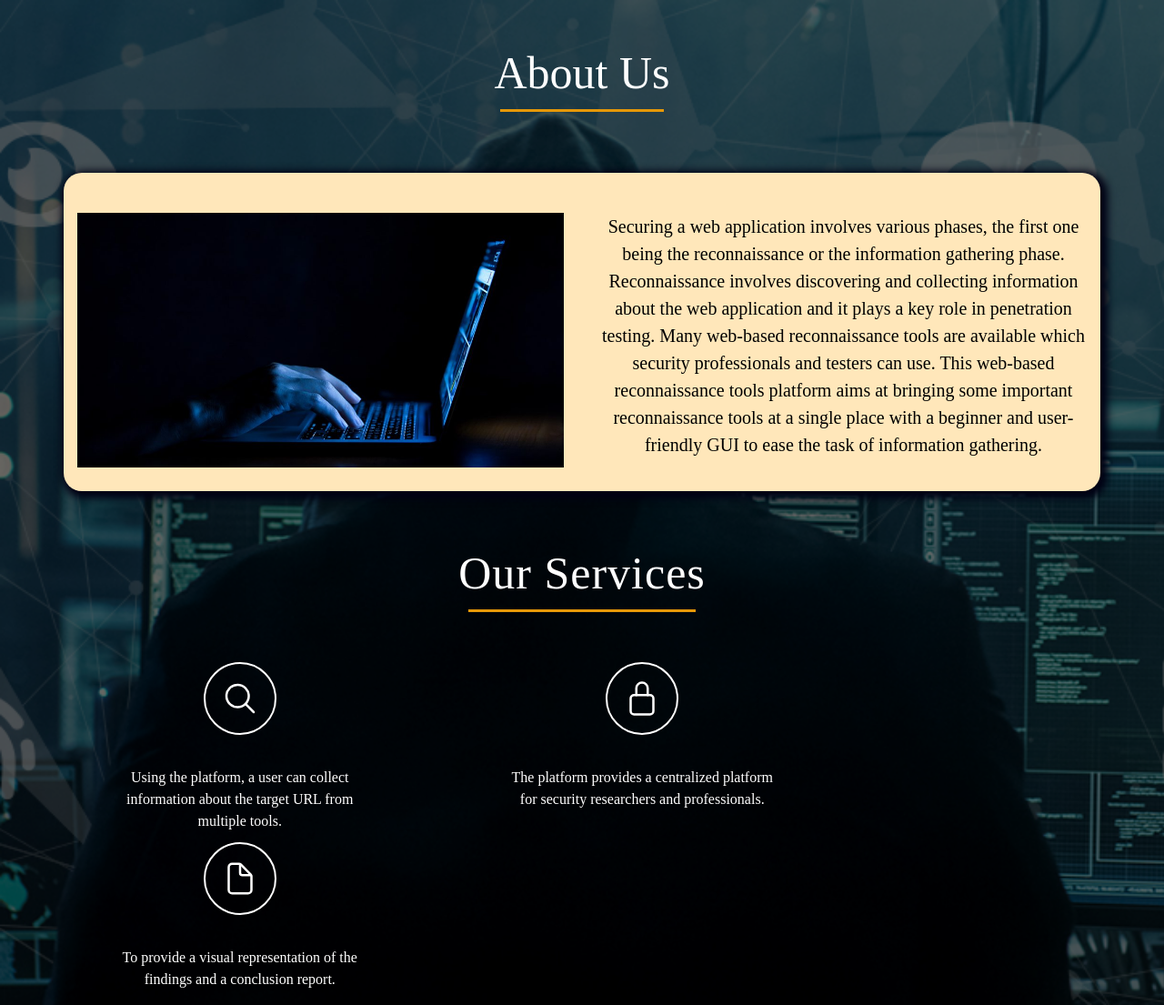
After one commit to Samyukta1909/Minor-2, a Flask app: page /About in a window 1280 px wide. The commit adds this page. Shown: the whole page at 91% size. Run offline with Flask 2, Linux system fonts and the light colour scheme.

Commit message:
about page

```diff
--- a/app.py
+++ b/app.py
@@ -52,6 +52,10 @@ def index():
 def contact():
    return render_template('contact.html')
 
+@app.route('/About',methods=["GET"])
+def about():
+   return render_template('about.html')
+
 @socketio.on('message')
 def establishConnect(msg):
     print("Connection: "+msg)
--- /dev/null
+++ b/static/css/about.css
@@ -0,0 +1,150 @@
+*{
+    margin: 0px;
+    padding: 0px;
+    box-sizing: border-box;
+    font-family: 'Times New Roman', Times, serif;
+}
+
+body{
+    background-color:#f3ebd1 !important;
+    overflow-x: hidden;
+    background-image: linear-gradient(rgba(0,0,0,0.6), rgba(0,0,0,0.6)), url(/static/images/pic1.jpg);
+    background-size: cover;
+    background-position: center;
+    color: #fff !important;
+}
+
+.heading{
+    width: 90%;
+    display: flex;
+    justify-content: center;
+    align-items: center;
+    flex-direction: column;
+    text-align: center;
+    margin: 20px auto;
+}
+.heading h1{
+    font-size: 50px;
+    color: rgb(255, 255, 255);
+    margin-top: 30px;
+    margin-bottom: 25px;
+    position: relative;
+}
+
+.heading h1::after{
+    content: '';
+    background: #e69808;
+    display: block;
+    width: 180px;
+    height: 3px;
+    margin: 10px auto;
+}
+
+.container{
+        padding-top: 3vh;
+        max-width: 1800px;
+        margin-top: 2em;
+        margin-left: 2em;
+        align-content:center;
+        height: 350px;
+        /* border: 1px solid rgba(18, 2, 64, 0.18); */
+        border-radius: 20px;
+        background-color: #ffe7ba;
+        /* box-shadow: 0 0 10px 1px rgba(0, 0, 0, 0.60); */
+        box-shadow: 3px 3px 8px 5px #000013;
+        cursor: pointer;
+        backdrop-filter:blur(2px);
+}
+
+.about{
+    display: flex;
+    justify-content: space-between;
+    align-items: justify;
+    flex-wrap: wrap;
+}
+
+.about-image{
+    flex:1;
+    margin-right: 40px;
+    overflow: hidden;
+}
+
+.about-image img{
+    max-width: 100%;
+    align-items: center;
+    height: auto;
+    display: block;
+    transition: 0.5s ease;
+}
+
+.about-image:hover img{
+    transform: scale(1.2)
+}
+
+
+.content{
+    flex: 1;
+}
+
+.content p{
+    font-size: 20px;
+    font-family: 'poppins-semibold';
+    line-height: 1.5;
+    color: black;
+    justify-content: center;
+    text-align: center;
+}
+
+
+.services{
+    margin: 60px auto;
+    text-align: center;
+}
+.services h1{
+    font-family: 'Times New Roman', Times, serif;
+    color: rgb(255, 255, 255);
+    letter-spacing: 1px;
+    font-size: 50px;
+}
+
+.services h1::after{
+    content: '';
+    background: #e69808;
+    display: block;
+    width: 250px;
+    height: 3px;
+    margin: 10px auto;
+}
+
+.icon{
+    font-size: 40px;
+    margin: 35px auto;
+    padding:15px;
+    height: 80px;
+    width: 80px;
+    border: 2px solid white;
+    border-radius: 50%;
+}
+
+.col-md-3{
+align-items: center;
+position: relative;
+margin-left: 115px;
+margin-top: -5vh;
+transition: 0.5s ease;
+}
+
+.col-md-3:hover{
+    box-shadow: 5px, 7px, 9px, -3px rgba(255,255,255,0.5);
+    cursor: pointer;
+    transform: scale(1.2)
+}
+
+@media screen and (max-width: 768px) {
+    .heading{padding: 0px 20px;}
+    .heading h1{font-size: 36px;}
+    .container{padding: 0px;}
+    .about{padding: 20px; flex-direction: column;}
+    .about-image{margin-right: 0px; margin-bottom: 20px;}
+    .content p{padding: 0px; font-size: 16px;}
+}
--- /dev/null
+++ b/templates/about.html
@@ -0,0 +1,59 @@
+<!DOCTYPE html>
+<html lang="en">
+<head>
+    <title>About Us</title>
+    <meta charset="UTF-8">
+    <meta name="viewport" content="width=device-width, initial-scale=1.0">
+    <link rel="stylesheet" type="text/css" href="{{ url_for('static', filename='css/about.css') }}" />
+    <link href="https://cdn.jsdelivr.net/npm/bootstrap@4.6.2/dist/css/bootstrap.min.css" rel="stylesheet">
+    <script type="module" src="https://unpkg.com/ionicons@7.1.0/dist/ionicons/ionicons.esm.js"></script>
+</head>
+<body>
+    <div class="heading">
+        <h1> About Us</h1>
+    </div>
+    <div class="container">
+        <section class="about">
+            <div class="about-image">
+                <IMG SRC="/static/images/pic2.jpg">
+            </div>
+            <div class="content">
+                <p>Securing a web application involves various phases, the first one being the reconnaissance or the information gathering phase. Reconnaissance involves discovering and collecting information about the web application and it plays a key role in penetration testing.
+             Many web-based reconnaissance tools are available which security professionals and testers can use.
+                This web-based reconnaissance tools platform aims at bringing some important reconnaissance tools at a single place with a beginner and user-friendly GUI to ease the task of information gathering.</p>
+            </div>
+        </section>
+    </div>
+    <div class="services">
+        <h1>Our Services</h1>
+    </div>
+
+    <div class="row">
+        <div class="col-md-3 text-center">
+            <div class="icon">
+                <ion-icon name="search-outline"></ion-icon>
+            </div>
+            <p>Using the platform, a user can collect information
+            about the target URL from multiple tools.</p>
+        </div>
+
+        <div class="col-md-3 text-center">
+            <div class="icon">
+                <ion-icon name="lock-closed-outline"></ion-icon>
+            </div>
+            <p> The platform provides a centralized platform
+                for security researchers and professionals.</p>
+        </div>
+
+        <div class="col-md-3 text-center">
+            <div class="icon">
+                <ion-icon name="document-outline"></ion-icon>
+            </div>
+            <p> To provide a visual representation of the findings
+                and a conclusion report.</p>
+        </div>
+
+
+    </div>
+</body>
+</html>
--- a/templates/contact.html
+++ b/templates/contact.html
@@ -6,7 +6,7 @@
     <link rel="stylesheet" type="text/css" href="{{ url_for('static', filename='css/contact.css') }}" />
     <script type="module" src="https://unpkg.com/ionicons@7.1.0/dist/ionicons/ionicons.esm.js"></script>
 
-    <title>About</title>
+    <title>Contact Us</title>
 </head>
 
 <body>
```
Also changed, not shown: static/images/pic1.jpg (added), static/images/pic2.jpg (added), static/images/pic3.jpg (added).
